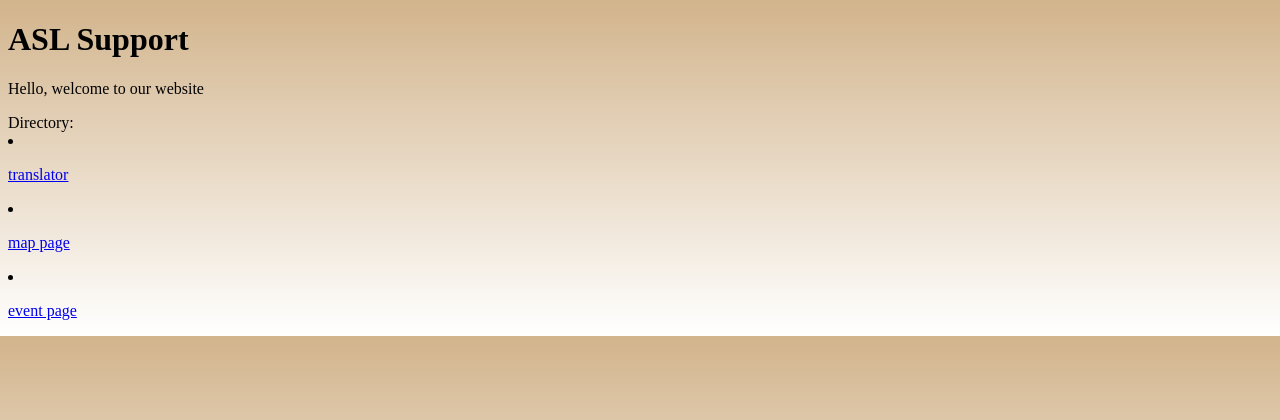
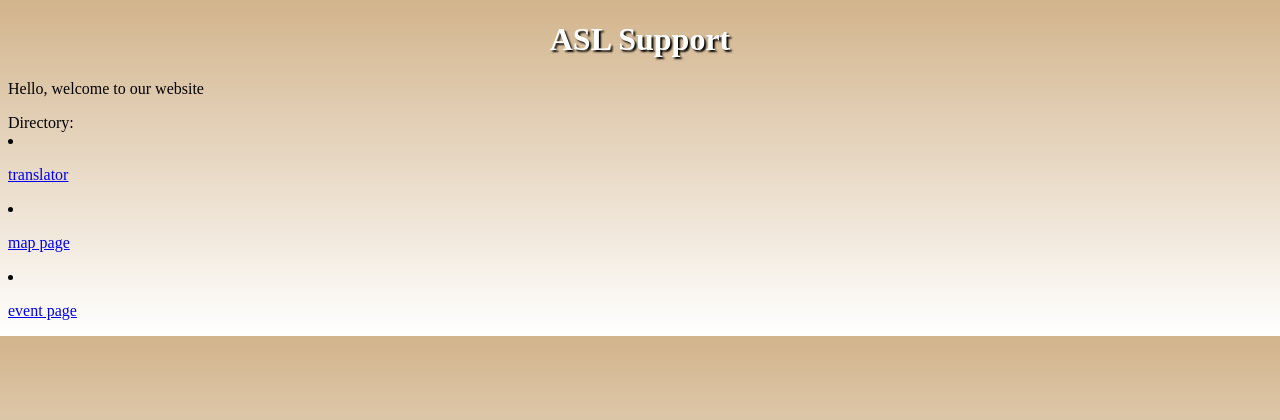
Before and after one commit to kgager/aslmu, a Python web app: template templates/mainpage.html in a window 1280 px wide. Shown: the top 420 px of the page. Run offline with Jinja, Linux system fonts and the light colour scheme; the template is opened without the code that fills it, so the values that code supplies are empty.

Commit message:
removed annoying > in map page and added text shadow in main page

```diff
--- a/styles/mainpage.css
+++ b/styles/mainpage.css
@@ -1,3 +1,9 @@
 body{
   background-image: linear-gradient(tan,white);
 }
+h1{
+  text-align: center;
+  color: white;
+  text-shadow: 2px 2px 2px black;
+
+}
--- a/templates/eventpage.html
+++ b/templates/eventpage.html
@@ -9,6 +9,6 @@
     <p>this is the event page</p>
     <form method="post" action="/main">
       <input type="submit" value="GO TO MAIN"/>
-    </form>>
+    </form>
   </body>
 </html>
```
